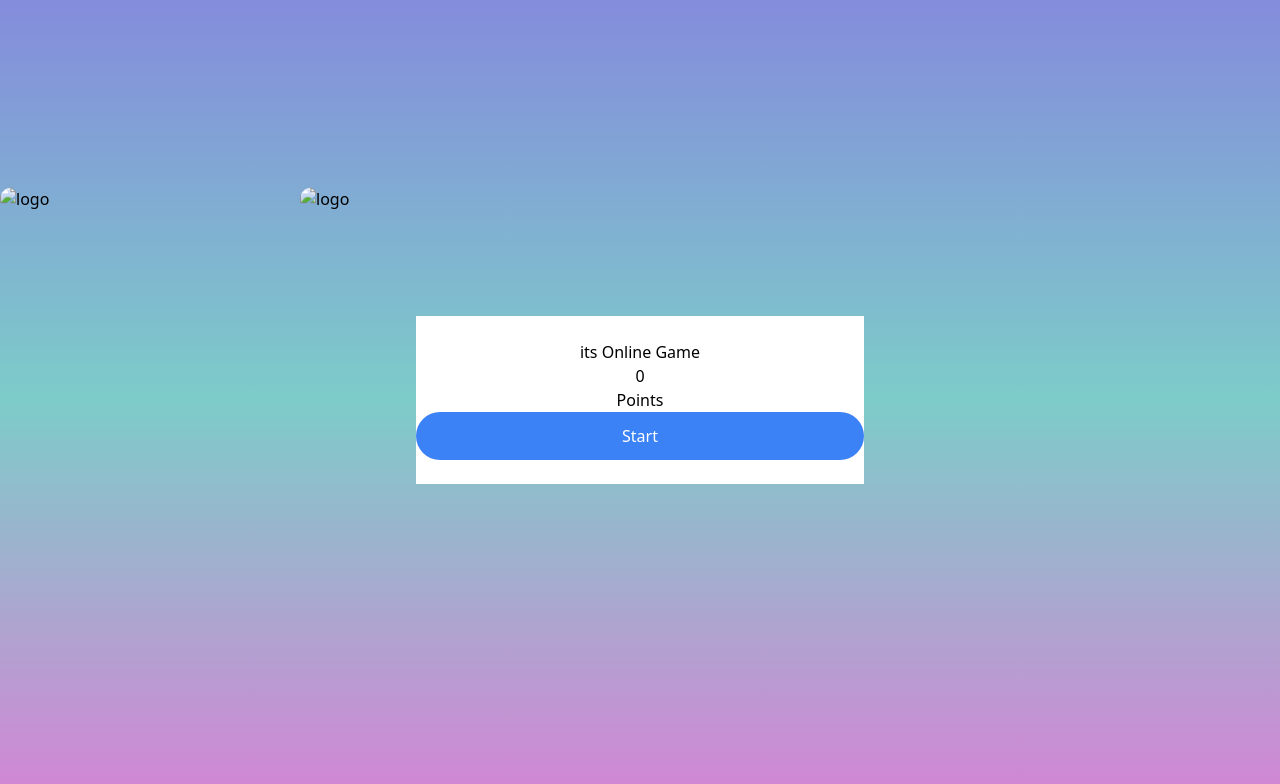
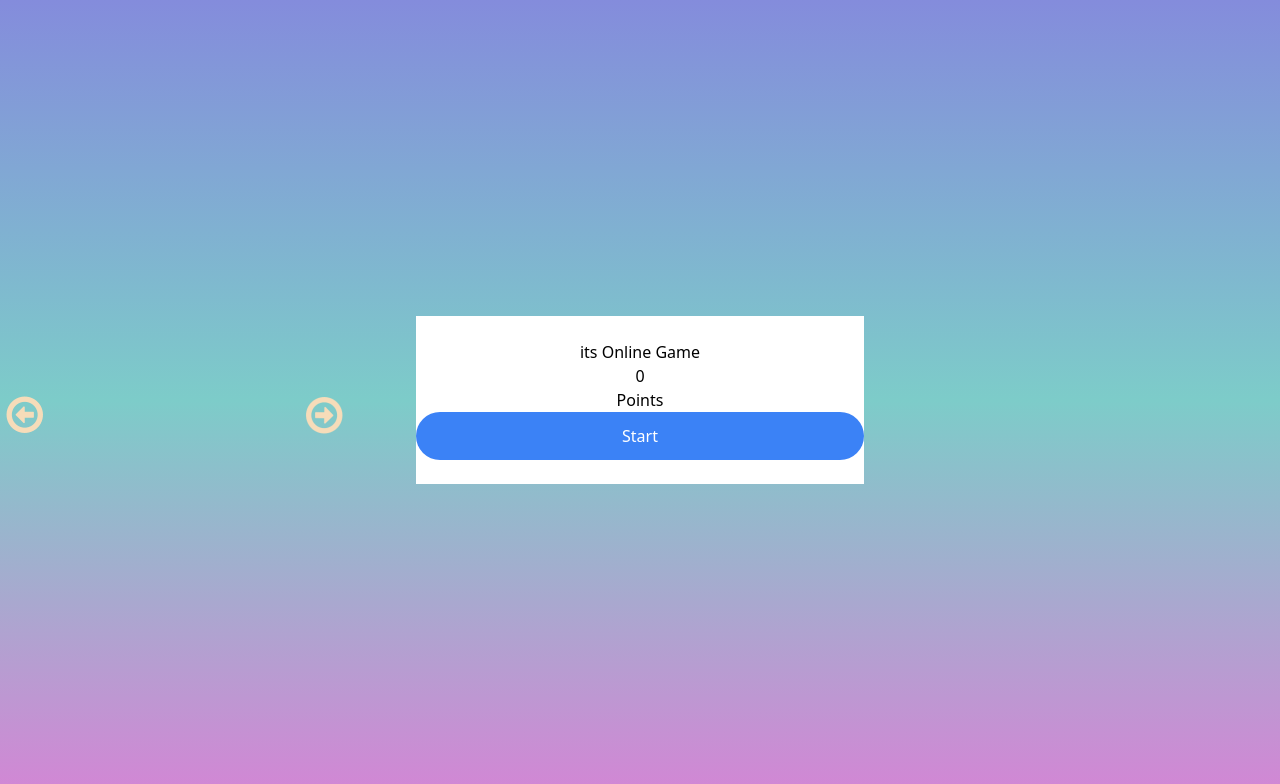
Before and after one commit to Muzaffarfakirnisar/space.github.io, a plain HTML site: page index.html in a window 1280 px wide. Drawn offline with nearby package versions, Linux system fonts and the light colour scheme; files whose address does not match are found by name.

Commit message:
Update index.html

```diff
--- a/index.html
+++ b/index.html
@@ -18,8 +18,8 @@
 </head>
 
 <body>
-  <img id="r" src="img/Right.png" alt="logo">
-  <img id="l" src="img/Left.png" alt="logo">
+  <img id="r" src="Right.png" alt="logo">
+  <img id="l" src="Left.png" alt="logo">
   <canvas id="canvas">
   </canvas>
   <div class="fixed inset-0 flex items-center justify-center" id="n">
```
